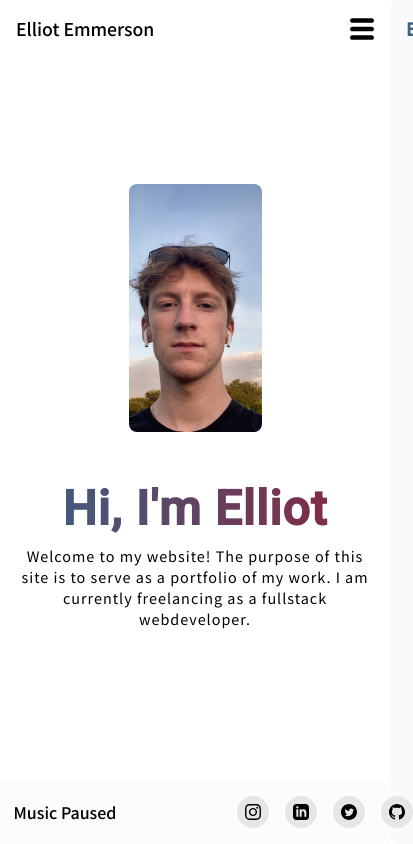
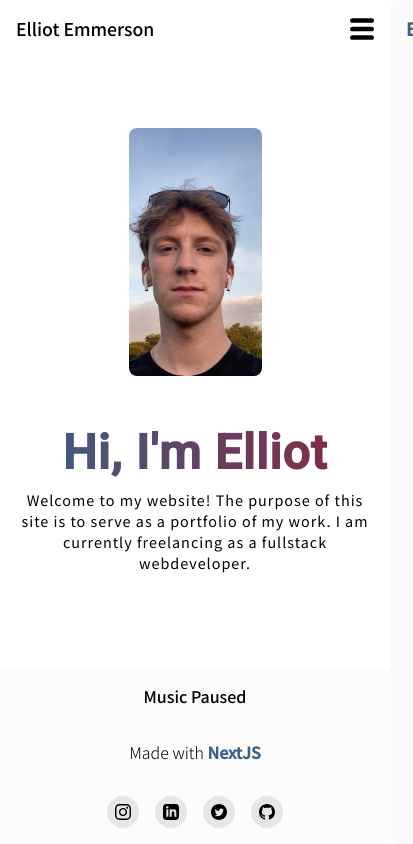
Before and after one commit to elliome/ellio.me, a Next.js app: page / in a window 390 px wide. Shown: the whole page, 413 px wide, since content can reach past the window. Built offline with nearby package versions, Linux system fonts and the light colour scheme; no server answers.

Commit message:
responsive footer

```diff
--- a/components/Footer.tsx
+++ b/components/Footer.tsx
@@ -68,7 +68,11 @@ const Footer = () => {
                     </a>
                 </Link>
             )}
-            <div className={styles.section}></div>
+            <div className={styles.section}>
+                <span>
+                    Made with <a href="https://nextjs.org">NextJS</a>
+                </span>
+            </div>
             <div className={`${styles.section} ${styles.socials}`}>
                 <a href="https://www.instagram.com/elliotelliot_">
                     <div>
--- a/styles/components/Footer.module.scss
+++ b/styles/components/Footer.module.scss
@@ -1,8 +1,10 @@
+@use '../abstracts/mixins';
+
 .container {
     width: 100%;
     background-color: rgb(var(--color-2));
-    height: 4rem;
-    min-height: 4rem;
+    // height: 4rem;
+    // min-height: 4rem;
     display: flex;
     justify-content: stretch;
     align-items: stretch;
@@ -11,12 +13,22 @@
     backdrop-filter: blur(10px);
     -webkit-backdrop-filter: blur(10px);
     background-color: rgba(var(--color-2), 0.2);
+    @include mixins.respond-to("small") {
+        flex-wrap: wrap;
+    }
     .section {
         flex-grow: 1;
         display: flex;
         justify-content: center;
         align-items: center;
         width: 33%;
+        padding: 1rem 0;
+        @include mixins.respond-to("small") {
+            min-width: 50%;
+        }
+        @include mixins.respond-to("tiny") {
+            min-width: 100%;
+        }
     }
 
     .socials {
--- a/styles/pages/Projects.module.scss
+++ b/styles/pages/Projects.module.scss
@@ -1,9 +1,6 @@
-.container {
-    // padding: 1rem;
-}
-
 .projects {
     display: flex;
     flex-direction: column;
     align-items: center;
+    gap: 1rem;
 }
```
